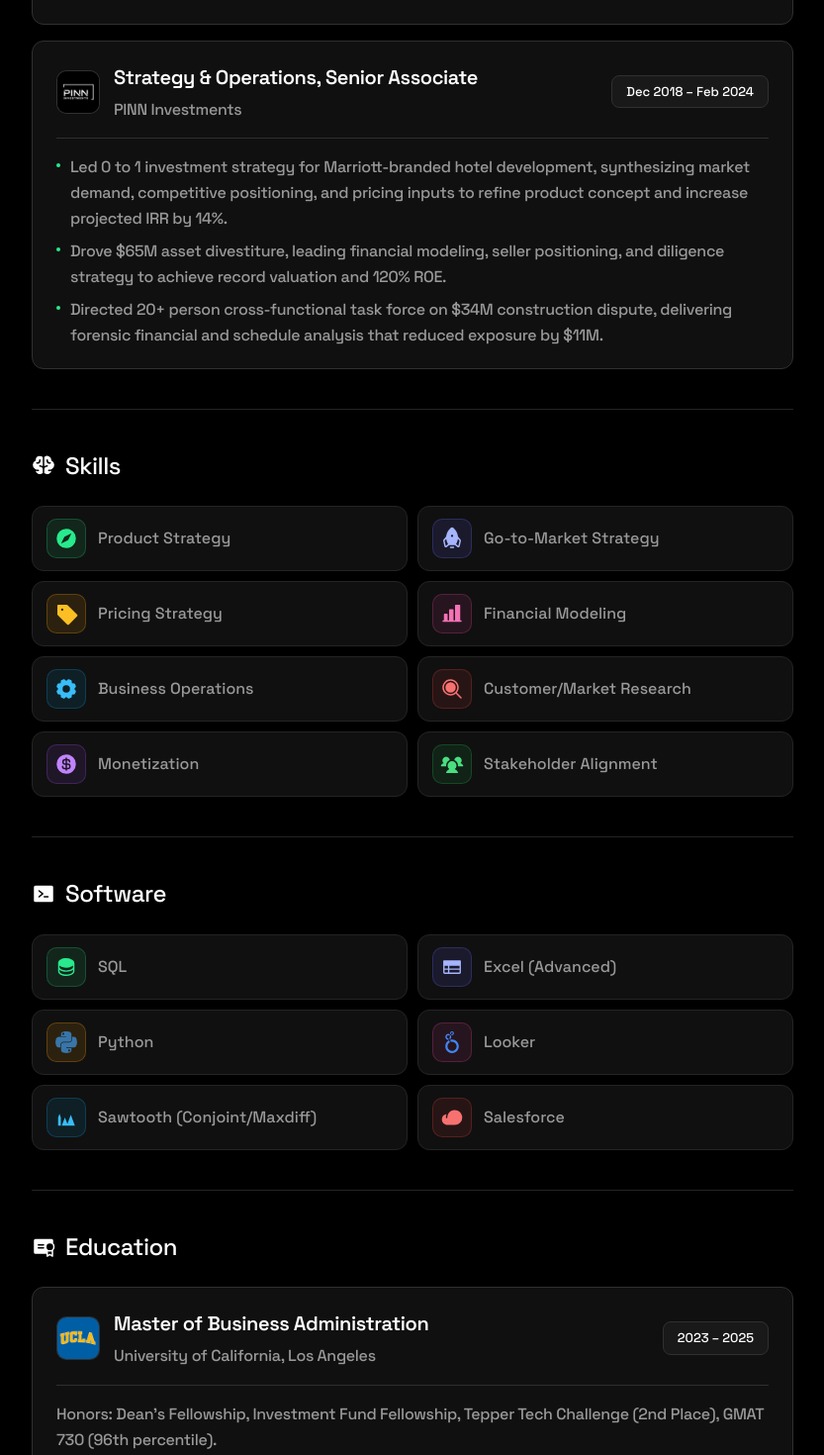
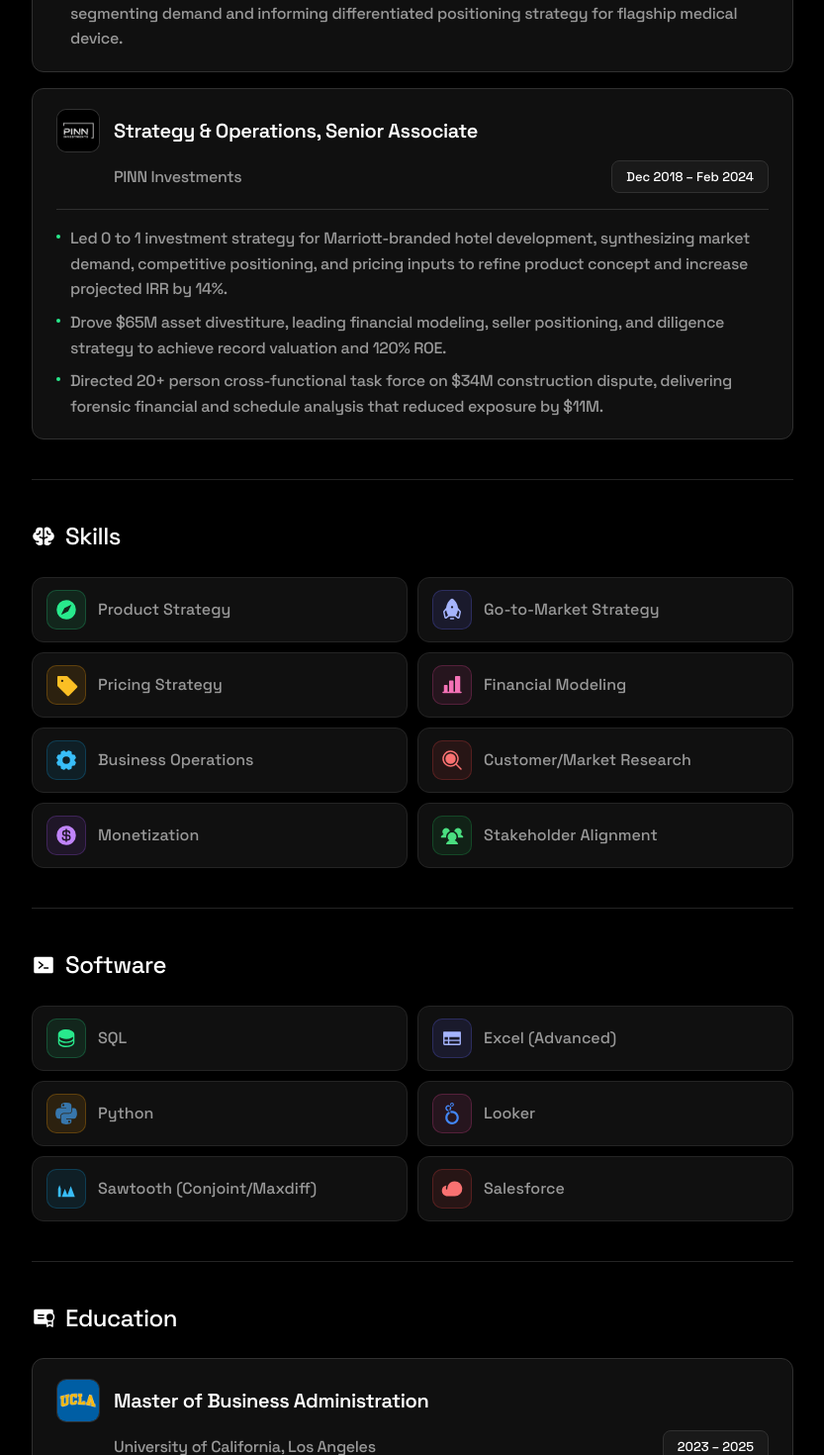
Before and after one commit to aatumdesai/aatum-site, a Next.js app: page / in a window 1280 px wide. Shown: the part 1330-2800 px from the top of the page at 99% size, without its empty margins (438-1271 px from the left). Built offline with nearby package versions, Linux system fonts and the light colour scheme; a web font is replaced by a local one.

Commit message:
mobile changes

```diff
--- a/app/page.tsx
+++ b/app/page.tsx
@@ -296,11 +296,12 @@
 
               {/* Available badge */}
               {content.availableForWork && (
-                <div style={{
+                <a href="#contact" style={{
                   display: "flex", alignItems: "center", gap: "8px",
                   padding: "10px 20px", borderRadius: "10px",
                   border: "1px solid rgba(255,255,255,0.12)",
                   backgroundColor: "rgb(16,16,16)", width: "100%", justifyContent: "center",
+                  textDecoration: "none", cursor: "pointer",
                 }}>
                   <div className="pulse-dot" style={{
                     width: "8px", height: "8px", borderRadius: "50%",
@@ -309,7 +310,7 @@
                   <span style={{ fontSize: "15px", color: "#fff", fontFamily: "var(--font-space-grotesk)", fontWeight: 500 }}>
                     Open to conversations
                   </span>
-                </div>
+                </a>
               )}
 
               {/* Name + socials */}
@@ -433,17 +434,21 @@
                     borderRadius: "12px", padding: "20px 24px", display: "flex", flexDirection: "column",
                   }}>
                     {/* Header: always visible */}
-                    <div className="card-header" style={{ display: "flex", alignItems: "center", gap: "14px", marginBottom: "16px", flexWrap: "wrap" }}>
-                      <CompanyLogo name={job.company} />
-                      <div style={{ flex: 1, minWidth: 0 }}>
-                        <p style={{ fontSize: "20px", fontWeight: 600, color: "#fff", margin: "0 0 4px 0", fontFamily: "var(--font-space-grotesk)", letterSpacing: "-0.02em", lineHeight: "1.6em" }}>
+                    <div className="card-header" style={{ display: "flex", flexDirection: "column", gap: "8px", marginBottom: "16px" }}>
+                      {/* Row 1: logo + role */}
+                      <div style={{ display: "flex", alignItems: "center", gap: "14px" }}>
+                        <CompanyLogo name={job.company} />
+                        <p style={{ fontSize: "20px", fontWeight: 600, color: "#fff", margin: 0, fontFamily: "var(--font-space-grotesk)", letterSpacing: "-0.02em", lineHeight: "1.3em" }}>
                           {job.role}
                         </p>
+                      </div>
+                      {/* Row 2: company + dates */}
+                      <div style={{ display: "flex", alignItems: "center", justifyContent: "space-between", gap: "12px", paddingLeft: "58px" }}>
                         <p style={{ fontSize: "16px", color: "#999", margin: 0, fontFamily: "var(--font-space-grotesk)", fontWeight: 500, letterSpacing: "-0.02em", lineHeight: "1.6em" }}>
                           {job.company}
                         </p>
+                        <div style={dateBadge}>{job.dates}</div>
                       </div>
-                      <div style={dateBadge}>{job.dates}</div>
                     </div>
                     {/* Bullets — desktop only */}
                     <div className="desktop-only">
@@ -490,17 +495,21 @@
                     borderRadius: "12px", padding: "20px 24px", display: "flex", flexDirection: "column",
                   }}>
                     {/* Header: always visible */}
-                    <div className="card-header" style={{ display: "flex", alignItems: "center", gap: "14px", marginBottom: "16px", flexWrap: "wrap" }}>
-                      <CompanyLogo name={edu.institution} color="#a78bfa" />
-                      <div style={{ flex: 1, minWidth: 0 }}>
-                        <p style={{ fontSize: "20px", fontWeight: 600, color: "#fff", margin: "0 0 4px 0", fontFamily: "var(--font-space-grotesk)", letterSpacing: "-0.02em", lineHeight: "1.6em" }}>
+                    <div className="card-header" style={{ display: "flex", flexDirection: "column", gap: "8px", marginBottom: "16px" }}>
+                      {/* Row 1: logo + degree */}
+                      <div style={{ display: "flex", alignItems: "center", gap: "14px" }}>
+                        <CompanyLogo name={edu.institution} color="#a78bfa" />
+                        <p style={{ fontSize: "20px", fontWeight: 600, color: "#fff", margin: 0, fontFamily: "var(--font-space-grotesk)", letterSpacing: "-0.02em", lineHeight: "1.3em" }}>
                           {edu.title}
                         </p>
+                      </div>
+                      {/* Row 2: institution + dates */}
+                      <div style={{ display: "flex", alignItems: "center", justifyContent: "space-between", gap: "12px", paddingLeft: "58px" }}>
                         <p style={{ fontSize: "16px", color: "#999", margin: 0, fontFamily: "var(--font-space-grotesk)", fontWeight: 500, letterSpacing: "-0.02em", lineHeight: "1.6em" }}>
                           {edu.institution}
                         </p>
+                        <div style={dateBadge}>{edu.dates}</div>
                       </div>
-                      <div style={dateBadge}>{edu.dates}</div>
                     </div>
                     {/* Description — desktop only */}
                     <div className="desktop-only">
@@ -533,18 +542,18 @@
                 <div className="desktop-only" style={{ display: "flex", flexDirection: "column", gap: "12px" }}>
                   {[
                     { label: "Contact No", value: content.contact.phone, href: `tel:${content.contact.phone}`,
-                      icon: <PhoneIcon size={20} weight="fill" color="#28e98c" /> },
+                      icon: <PhoneIcon size={28} weight="fill" color="#28e98c" /> },
                     { label: "Email", value: content.contact.email, href: `mailto:${content.contact.email}`,
-                      icon: <EnvelopeSimpleIcon size={20} weight="fill" color="#28e98c" /> },
+                      icon: <EnvelopeSimpleIcon size={28} weight="fill" color="#28e98c" /> },
                     { label: "Address", value: content.contact.address, href: "https://www.google.com/maps",
-                      icon: <MapPinIcon size={20} weight="fill" color="#28e98c" /> },
+                      icon: <MapPinIcon size={28} weight="fill" color="#28e98c" /> },
                   ].map((item) => (
                     <div key={item.label} style={{
                       backgroundColor: "rgb(16,16,16)", border: "1px solid rgb(39,39,39)",
                       borderRadius: "12px", padding: "18px 20px",
                       display: "flex", alignItems: "center", gap: "16px",
                     }}>
-                      <div style={{ flexShrink: 0, width: "28px", display: "flex", alignItems: "center", justifyContent: "center" }}>
+                      <div style={{ flexShrink: 0, width: "36px", display: "flex", alignItems: "center", justifyContent: "center" }}>
                         {item.icon}
                       </div>
                       <div style={{ minWidth: 0 }}>
@@ -552,8 +561,8 @@
                           {item.label}
                         </p>
                         <a href={item.href} target="_blank" rel="noopener noreferrer" style={{
-                          fontSize: "14px", color: "#fff", fontFamily: "var(--font-space-grotesk)",
-                          fontWeight: 500, textDecoration: "none",
+                          fontSize: "18px", color: "#fff", fontFamily: "var(--font-space-grotesk)",
+                          fontWeight: 400, textDecoration: "none",
                           display: "block", overflow: "hidden", textOverflow: "ellipsis", whiteSpace: "nowrap",
                         }}>
                           {item.value}
```
